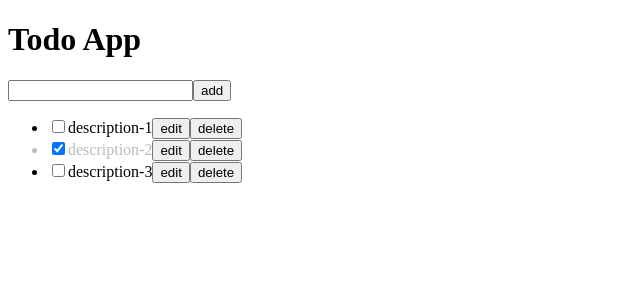
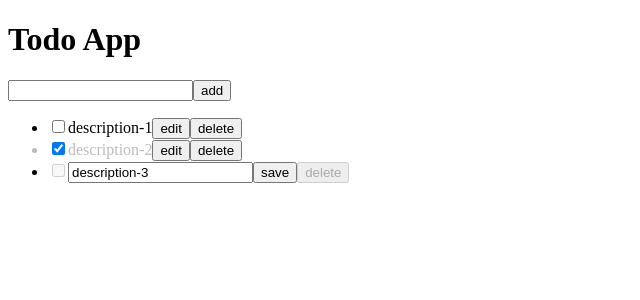
Before and after one commit to nacam403/react-todo-frontend, a React app: page / in a window 1280 px wide. Shown: the top 300 px of the page, without its empty margins (0-640 px from the left). Built offline with nearby package versions, Linux system fonts and the light colour scheme; the HTML template or start-up script is replaced by a standard one.

Commit message:
Add EditingTodo

```diff
--- a/src/js/components/App.js
+++ b/src/js/components/App.js
@@ -17,7 +17,8 @@ const dummyTodoList = [
   {
     id: 3,
     description: 'description-3',
-    done: false
+    done: false,
+    editing: true
   }
 ];
 
--- /dev/null
+++ b/src/js/components/EditingTodo.js
@@ -0,0 +1,18 @@
+import React from 'react';
+import PropTypes from 'prop-types';
+
+const EditingTodo = ({ description, done }) => (
+  <li>
+    <input type="checkbox" defaultChecked={done} disabled />
+    <input type="text" defaultValue={description} />
+    <button>save</button>
+    <button disabled>delete</button>
+  </li>
+);
+
+EditingTodo.propTypes = {
+  description: PropTypes.string.isRequired,
+  done: PropTypes.bool.isRequired
+};
+
+export default EditingTodo;
--- a/src/js/components/TodoList.js
+++ b/src/js/components/TodoList.js
@@ -2,10 +2,13 @@ import React from 'react';
 import PropTypes from 'prop-types';
 
 import Todo from './Todo';
+import EditingTodo from './EditingTodo';
 
 const TodoList = ({ todos }) => (
   <ul>
-    {todos.map(todo => (
+    {todos.map(todo => todo.editing ? (
+      <EditingTodo key={todo.id} {...todo} />
+    ) : (
       <Todo key={todo.id} {...todo} />
     ))}
   </ul>
@@ -16,7 +19,8 @@ TodoList.propTypes = {
     PropTypes.shape({
       id: PropTypes.number.isRequired,
       description: PropTypes.string.isRequired,
-      done: PropTypes.bool.isRequired
+      done: PropTypes.bool.isRequired,
+      editing: PropTypes.bool
     }).isRequired
   ).isRequired
 };
```
